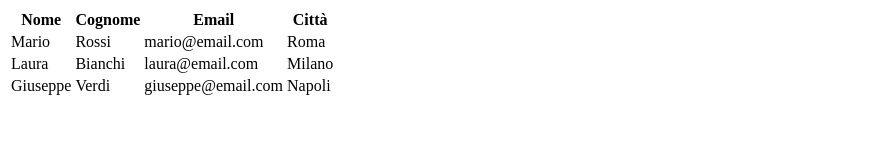
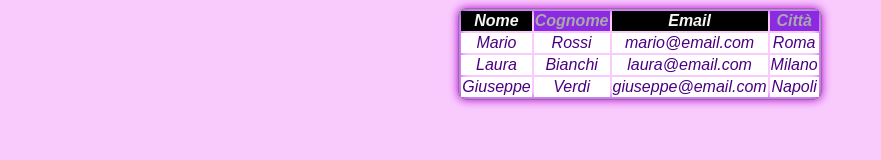
Before and after one commit to corso-giugno-talentform/angelo_rivera_esercizi_svolti, a plain HTML site: page Day7/index.html in a window 1280 px wide. Shown: the whole page, without its empty margins (0-881 px from the left). Drawn offline with Linux system fonts and the light colour scheme.

Commit message:
aggiornamento_eserciziojs_tabella_css

```diff
--- a/Day7/index.html
+++ b/Day7/index.html
@@ -5,23 +5,23 @@
     <title>Lezione DOM - Esercizio 5</title>
     <meta charset="UTF-8">
     <meta name="viewport" content="width=device-width, initial-scale=1">
-    <link href="css/style.css" rel="stylesheet">
+    <link href="src/style.css" rel="stylesheet">
 </head>
 
 <body>
     <table id="tabella-utenti">
         <thead>
             <tr>
-                <th>Nome</th>
-                <th>Cognome</th>
-                <th>Email</th>
-                <th>Città</th>
+                <th class="th1">Nome</th>
+                <th class="th2">Cognome</th>
+                <th class="th1">Email</th>
+                <th class="th2">Città</th>
             </tr>
         </thead>
         <tbody id="corpotabella">
         </tbody>
     </table>
-    <script src="script.js"></script>
+    <script src="src/script.js"></script>
 </body>
 
 </html>
--- /dev/null
+++ b/Day7/src/style.css
@@ -0,0 +1,43 @@
+body {
+    background-color: #f9cbfd;
+    display: flex;
+    justify-content: center;
+    align-items: center;
+}
+
+td {
+    background-color: white;
+    color: indigo;
+}
+
+th {
+    width: auto;
+}
+
+.th1 {
+    background-color: black;
+    color: whitesmoke;
+}
+
+.th2 {
+    background-color: blueviolet;
+    color: darkgrey;
+}
+
+table {
+    width: auto;
+    max-width: fit-content;
+    height: auto;
+    max-height: fit-content;
+    table-layout: fixed;
+    display: table;
+    overflow: hidden;
+    border-style: solid;
+    border-width: 1px;
+    border-radius: 0.5rem;
+    box-shadow: 0px 0px 10px #b505d8,
+        0px 0px 10px rgb(162, 0, 255) inset;
+    font-family: 'Poppins', sans-serif;
+    font-style: italic;
+    text-align: center;
+}
```
Also changed, not shown: Day7/src/script.js (renamed from Day7/script.js).
